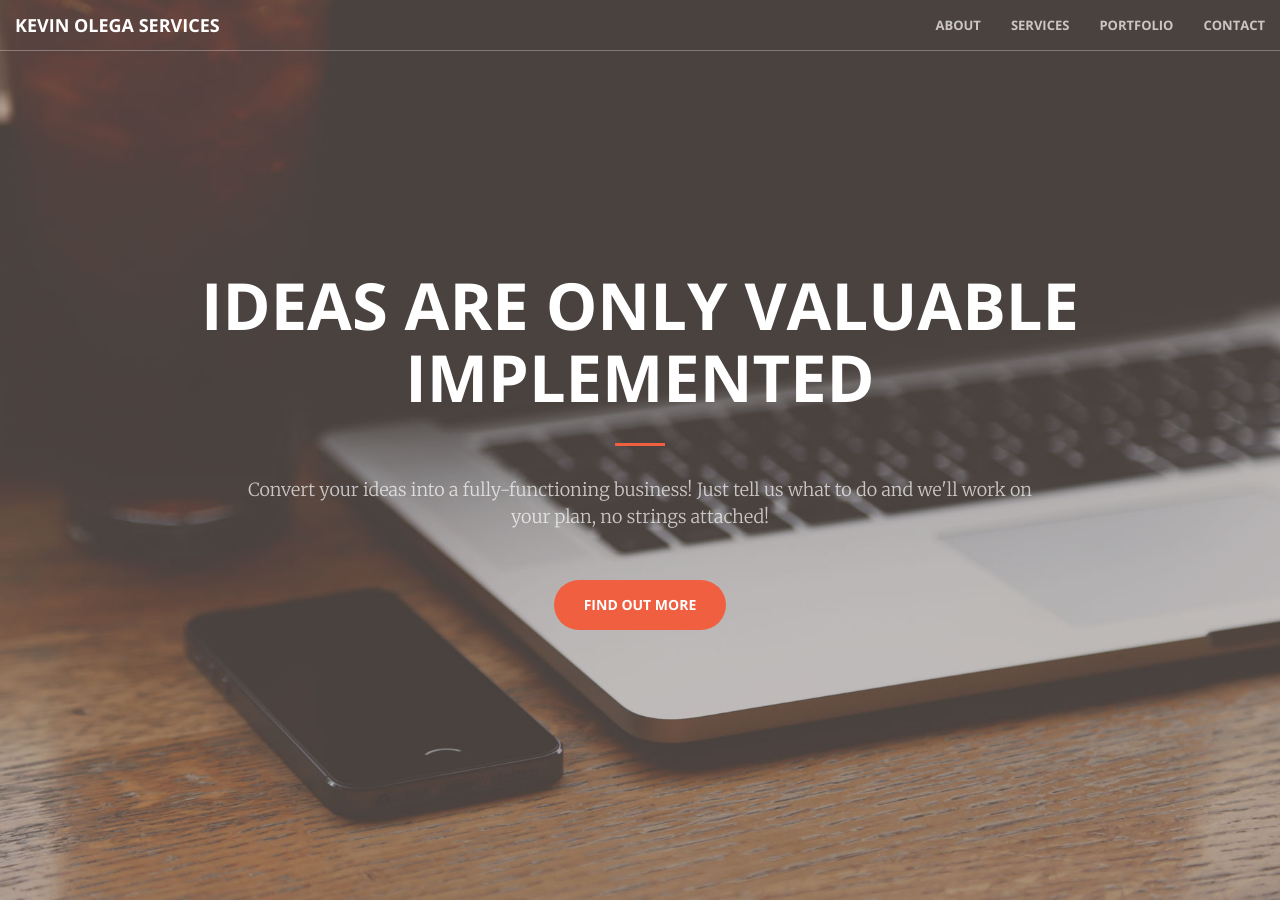
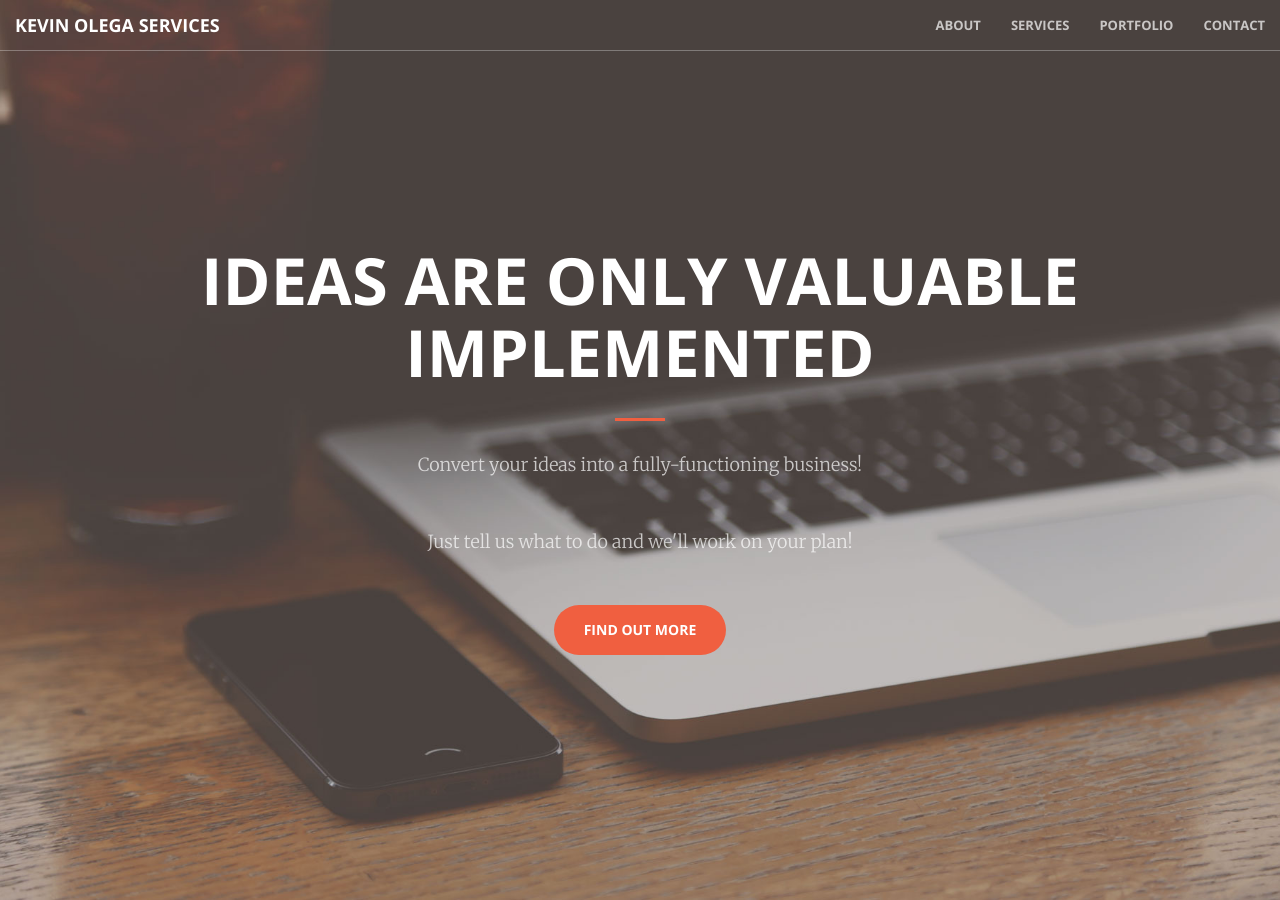
Before and after one commit to kevinolega/kevinolegaservices, a Jekyll site: the page built from index.html, in a window 1280 px wide and 900 px high. Built offline with Jekyll 4.4.1, drawn with Linux system fonts in a browser that asks for light colours.

Commit message:
Update header.html

```diff
--- a/_includes/header.html
+++ b/_includes/header.html
@@ -3,7 +3,8 @@
         <div class="header-content-inner">
             <h1>IDEAS ARE ONLY VALUABLE IMPLEMENTED</h1>
             <hr>
-            <p>Convert your ideas into a fully-functioning business! Just tell us what to do and we'll work on your plan, no strings attached!</p>
+            <p>Convert your ideas into a fully-functioning business!</p>
+        	<p>Just tell us what to do and we'll work on your plan!</p>
             <a href="#about" class="btn btn-primary btn-xl page-scroll">FIND OUT MORE</a>
         </div>
     </div>
```
